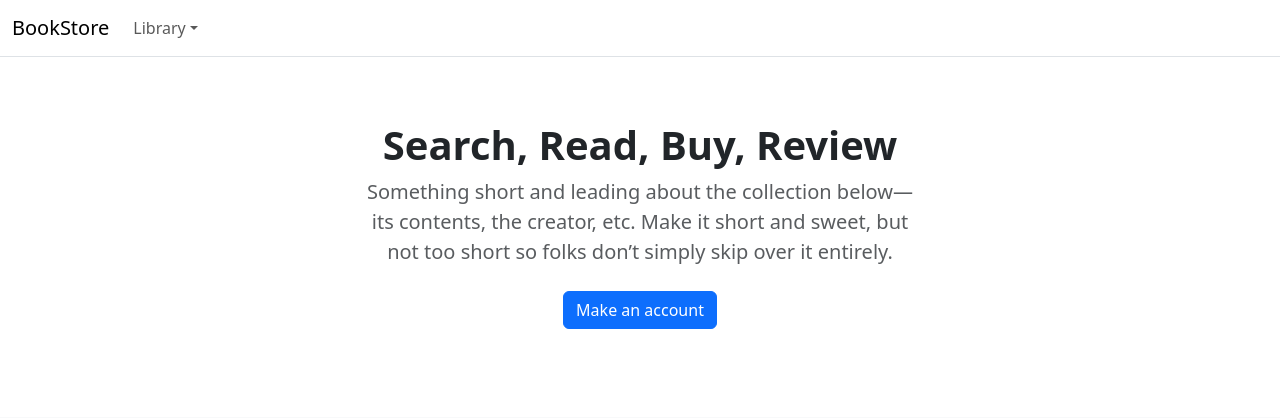
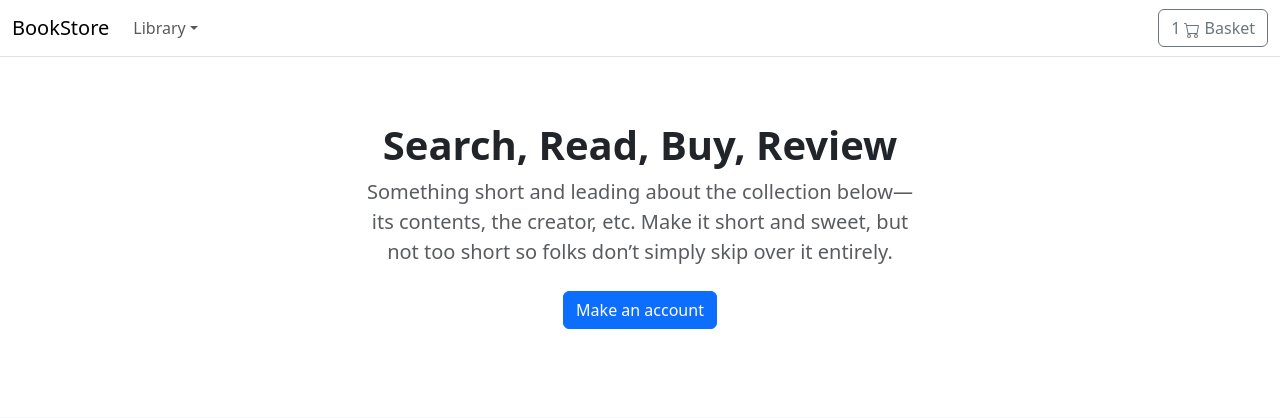
Before and after one commit to vipinkumar66/django-ecom-learning, a Django app: page / in a window 1280 px wide. Shown: the top 418 px of the page. Run offline with Django 4.2, Linux system fonts and the light colour scheme; data that the repository does not hold is empty.

Commit message:
Basket icon added in teh navbar

```diff
--- a/basket/urls.py
+++ b/basket/urls.py
@@ -1,5 +1,7 @@
 from django.urls import path
 from . import views
+
+app_name = "basket"
 
 urlpatterns = [
     path("", views.basket_summary, name="basket_summary")
--- a/basket/views.py
+++ b/basket/views.py
@@ -2,4 +2,4 @@ from django.shortcuts import render
 
 # Create your views here.
 def basket_summary(request):
-    return render (request, "store/basket/summary.html")
+    return render (request, "inventory/basket/summary.html")
--- a/templates/inventory/base.html
+++ b/templates/inventory/base.html
@@ -27,10 +27,13 @@
                         </ul>
                     </li>
                 </ul>
-                <!-- <form class="d-flex">
-                    <input type="search" class="form-control me-2" placeholder="Search" aria-label="Search">
-                    <button class="btn btn-outline-success" type="submit">Search</button>
-                </form> -->
+                <a href="{% url 'basket:basket_summary' %}" type="button" class="btn btn-outline-secondary">
+                    1
+                    <svg xmlns="http://www.w3.org/2000/svg" width="16" height="16" fill="currentColor" class="bi bi-cart" viewBox="0 0 16 16">
+                        <path d="M0 1.5A.5.5 0 0 1 .5 1H2a.5.5 0 0 1 .485.379L2.89 3H14.5a.5.5 0 0 1 .491.592l-1.5 8A.5.5 0 0 1 13 12H4a.5.5 0 0 1-.491-.408L2.01 3.607 1.61 2H.5a.5.5 0 0 1-.5-.5M3.102 4l1.313 7h8.17l1.313-7H3.102zM5 12a2 2 0 1 0 0 4 2 2 0 0 0 0-4m7 0a2 2 0 1 0 0 4 2 2 0 0 0 0-4m-7 1a1 1 0 1 1 0 2 1 1 0 0 1 0-2m7 0a1 1 0 1 1 0 2 1 1 0 0 1 0-2"/>
+                      </svg>
+                      Basket
+                </a>
             </div>
         </div>
     </nav>
```
Also changed, not shown: templates/inventory/basket/summary.html (+8 -0 lines).
